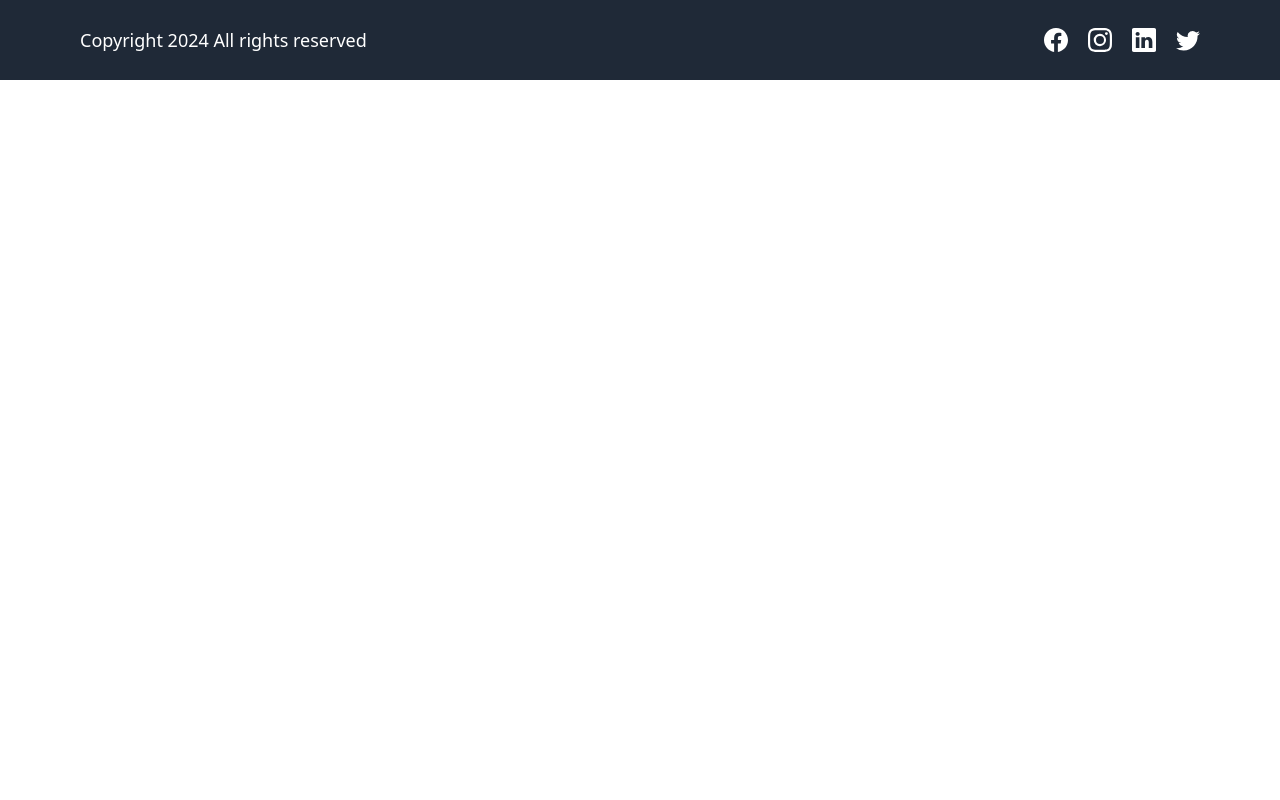
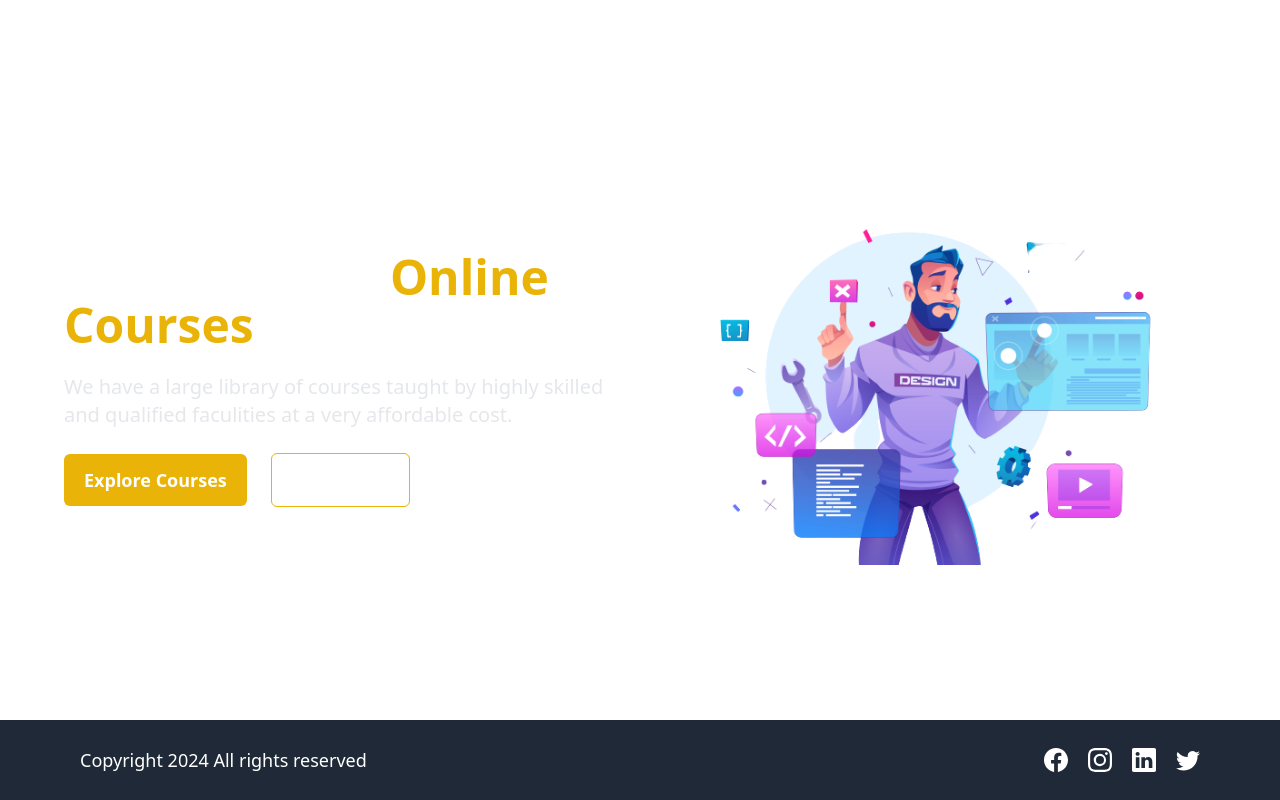
Before and after one commit to Roshan21p/LMS-Frontend, a React (Vite) app: page / in a window 1280 px wide. Built offline with nearby package versions, Linux system fonts and the light colour scheme.

Commit message:
Added basic layout and integrated to homePage

```diff
--- a/src/App.jsx
+++ b/src/App.jsx
@@ -2,18 +2,17 @@
 import './App.css';
 
 // Library imports
-import { Routes } from 'react-router-dom';
-import Footer from './Components/Footer';
+import { Route, Routes } from 'react-router-dom';
+import HomePage from './Pages/HomePage';
 
 // Component imports
 
 function App() {
   return (
     <>
-      {/* <Routes> */}
-      {/* <Route path="/" element={<Home />} ></Route> */}
-      {/* </Routes> */}
-      <Footer />
+      <Routes>
+        <Route path="/" element={<HomePage />}></Route>
+      </Routes>
     </>
   );
 }
--- /dev/null
+++ b/src/Layouts/HomeLayout.jsx
@@ -0,0 +1,69 @@
+import { FiMenu } from 'react-icons/fi';
+import { AiFillCloseCircle } from 'react-icons/ai';
+import { Link } from 'react-router-dom';
+import Footer from '../Components/Footer';
+
+function HomeLayout({ children }) {
+  function changeWidth() {
+    const drawerSide = document.getElementsByClassName('drawer-side');
+    drawerSide[0].style.width = 'auto';
+  }
+
+  function hideDrawer() {
+    const element = document.getElementsByClassName('drawer-toggle');
+    element[0].checked = false;
+
+    const drawerSide = document.getElementsByClassName('drawer-side');
+    drawerSide[0].style.width = '0';
+  }
+
+  return (
+    <div className="min-h-[90vh]">
+      <div className="drawer absolute left-0 z-50 w-fit">
+        <input className="drawer-toggle" id="my-drawer" type="checkbox" />
+        <div className="drawer-content">
+          <label htmlFor="my-drawer" className="cursor-pointer relative">
+            <FiMenu
+              onClick={changeWidth}
+              size={'32px'}
+              className="font-bold text-white m-4"
+            />
+          </label>
+        </div>
+
+        <div className="drawer-side w-0">
+          <label htmlFor="my-drawer" className="drawer-overlay"></label>
+          <ul className="menu p-4 w-48 sm:w-80 bg-base-200 text-base-content relative">
+            {/* close button for drawer */}
+            <li className="w-fit absolute right-2 z-50">
+              <button onClick={hideDrawer}>
+                <AiFillCloseCircle size={24} />
+              </button>
+            </li>
+
+            <li>
+              <Link to="/">Home</Link>
+            </li>
+
+            <li>
+              <Link to={'/courses'}>All Courses</Link>
+            </li>
+
+            <li>
+              <Link to={'/contact'}>Contact Us</Link>
+            </li>
+
+            <li>
+              <Link to={'/about'}>About Us</Link>
+            </li>
+          </ul>
+        </div>
+      </div>
+
+      {children}
+      <Footer />
+    </div>
+  );
+}
+
+export default HomeLayout;
--- /dev/null
+++ b/src/Pages/HomePage.jsx
@@ -0,0 +1,43 @@
+import { Link } from 'react-router-dom';
+import HomeLayout from '../Layouts/HomeLayout';
+import homePageMainImage from '../Assets/Images/homePageMainImage.png';
+
+function HomePage() {
+  return (
+    <HomeLayout>
+      <div className="pt-10 text-white flex items-center justify-center gap-10 mx-16 h-[90vh]">
+        {/* for platform details */}
+        <div className="w-1/2 space-y-6">
+          <h1 className="text-5xl font-semibold">
+            Find out best{' '}
+            <span className="text-yellow-500 font-bold">Online Courses</span>
+          </h1>
+          <p className="text-xl text-gray-200">
+            We have a large library of courses taught by highly skilled and
+            qualified faculities at a very affordable cost.
+          </p>
+
+          {/* for buttons */}
+          <div className="space-x-6">
+            <Link to={'/courses'}>
+              <button className="bg-yellow-500 px-5 py-3 rounded-md font-semibold text-lg cursor-pointer hover:bg-yellow-600 transition-all ease-in-out duration-300">
+                Explore Courses
+              </button>
+            </Link>
+            <Link to={'/contact'}>
+              <button className="border border-yellow-500 px-5 py-3 rounded-md font-semibold text-lg cursor-pointer hover:bg-yellow-600 transition-all ease-in-out duration-300">
+                Contact Us
+              </button>
+            </Link>
+          </div>
+        </div>
+
+        {/* right section for image */}
+        <div className="w-1/2 flex items-center justify-center">
+          <img src={homePageMainImage} alt="home page image" />
+        </div>
+      </div>
+    </HomeLayout>
+  );
+}
+export default HomePage;
--- a/tailwind.config.js
+++ b/tailwind.config.js
@@ -4,5 +4,5 @@
   theme: {
     extend: {}
   },
-  plugins: []
+  plugins: [require('daisyui'), require('@tailwindcss/line-clamp')]
 };
```
Also changed, not shown: src/assets/Images/aboutMainImage.png (added), src/assets/Images/homePageMainImage.png (added).
